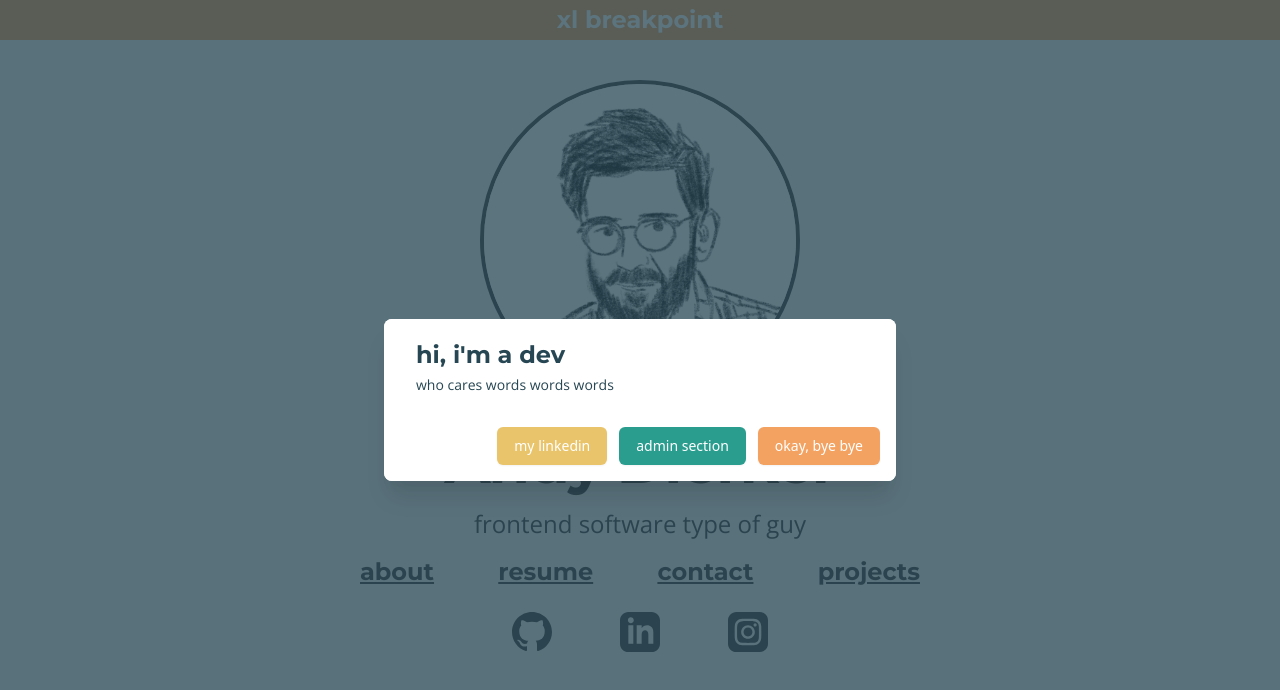
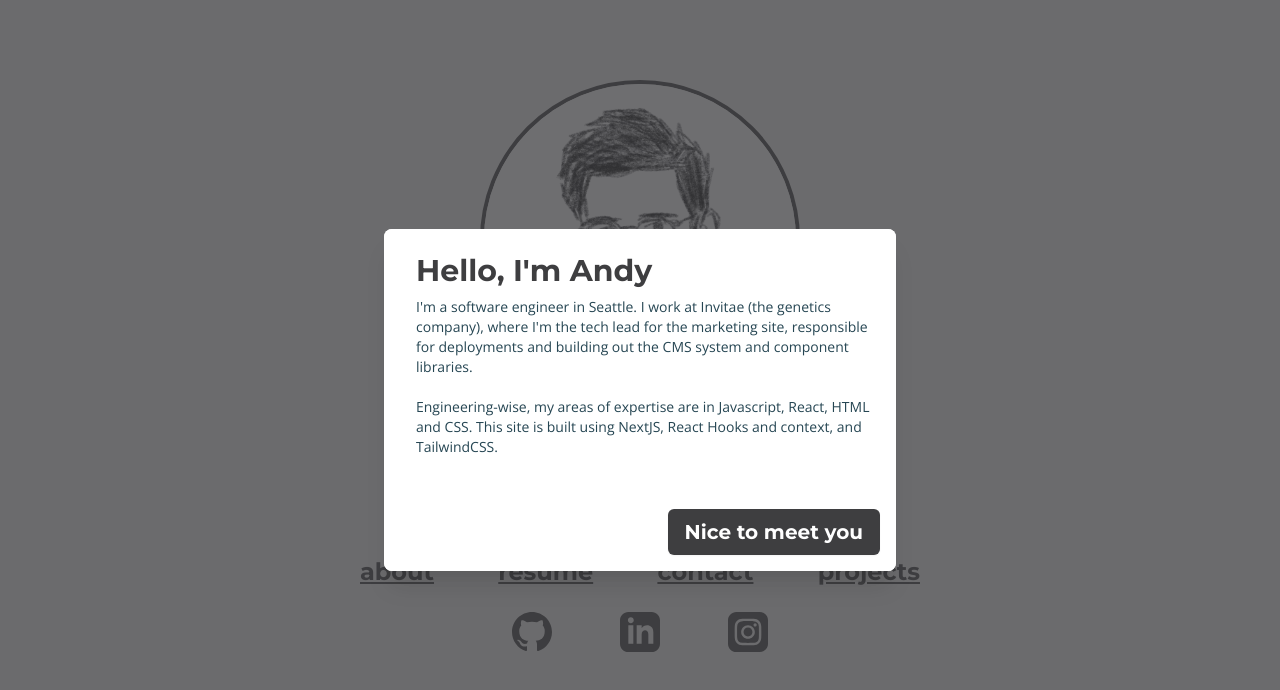
Before and after one commit to adierker/andydierkerdotcom-experimental, a Next.js app: page / in a window 1280 px wide. Both pictures are taken after a click on the button "about". Shown: the top 690 px of the page. Built offline with nearby package versions, Linux system fonts and the light colour scheme.

Commit message:
add modal to component mapping... needs major improvement but the idea is there

```diff
--- a/src/components/Button/Button.tsx
+++ b/src/components/Button/Button.tsx
@@ -12,9 +12,9 @@
   border: 'rounded-md border border-transparent shadow-sm',
   focus: 'focus:outline-none focus:ring-2 focus:ring-offset-2 focus:ring-drkr-green',
   padding: 'px-4 py-2',
-  typography: 'text-xl font-medium',
-  colors: 'bg-drkr-green text-drkr-white',
-  hover: 'hover:bg-opacity-75',
+  typography: 'text-xl headline-spaced',
+  colors: 'bg-drkr-black text-drkr-white',
+  hover: 'hover:bg-opacity-80',
 }
 
 const defaultStyles = Object.values(defaults).join(' ')
--- a/src/components/Modal/Modal.tsx
+++ b/src/components/Modal/Modal.tsx
@@ -2,13 +2,59 @@
 import {Dialog, Transition} from '@headlessui/react'
 
 import {ModalTypes} from 'components/Modal/Modal.hooks'
+import {Button} from 'components/Button/Button'
+import {MODALS} from 'components/Modal/Modal.hooks'
+
 interface ModalProps {
   currentModal: ModalTypes
   closeModal: () => any
 }
 
+interface ModalContentProps {
+  title: string
+  texts: string[]
+  buttons: typeof Button[] | null
+}
+
 const Modal = ({currentModal, closeModal}: ModalProps) => {
   const modalRef = useRef(null)
+
+  const MODAL_TO_CONTENT_MAPPING = {
+    [MODALS.ABOUT]: {
+      title: "Hello, I'm Andy",
+      texts: [
+        "I'm a software engineer in Seattle. I work at Invitae (the genetics company), where I'm the tech lead for the marketing site, responsible for deployments and building out the CMS system and component libraries.",
+        "Engineering-wise, my areas of expertise are in Javascript, React, HTML and CSS. This site is built using NextJS, React Hooks and context, and TailwindCSS."
+      ],
+      buttons: [
+        <Button onClick={closeModal} text="Nice to meet you"/>
+      ]
+    },
+    [MODALS.CONTACT]: {
+      title: "Contact",
+      texts: [
+        "E-mail is the best way to reach me. Shoot me a message at:",
+        "dierker[at]gmail[dot]com"
+      ],
+      buttons: [
+        <Button onClick={closeModal} text="Sounds good, thanks"/>
+      ]
+    },
+    [MODALS.PROJECTS]: {
+      title: "My projects",
+      texts: [
+        "I like to cook and take photos.",
+        "The recipes below are mostly just a place for my wife and I to keep the recipes we like. If you try to edit any of the recipes, it will ask you for a password... I don't want you messing my stuff up! Most of these are slight variations of recipes I found online, so some of them may look familiar to you already.",
+        "I take a lot of photos too, but I'm kinda shy about sharing them online. You can check out my Instagram for a lot more of my photos, but I'll post a few photos that I like in my photos section."
+      ],
+      buttons: [
+        <Button onClick={closeModal} text="Recipes"/>,
+        <Button onClick={closeModal} text="Photos"/>
+      ]
+    }
+  }
+
+  const modalContent = MODAL_TO_CONTENT_MAPPING[currentModal]
 
   return (
     <Transition.Root show={!!currentModal} as={Fragment}>
@@ -33,9 +79,8 @@
             leaveFrom="opacity-100"
             leaveTo="opacity-0"
           >
-            <Dialog.Overlay className="fixed inset-0 bg-drkr-dark-green bg-opacity-75 transition-opacity" />
+            <Dialog.Overlay className="fixed inset-0 bg-drkr-black bg-opacity-75 transition-opacity" />
           </Transition.Child>
-
           {/* This element is to trick the browser into centering the modal contents. */}
           <span className="hidden sm:inline-block sm:align-middle sm:h-screen" aria-hidden="true">
             &#8203;
@@ -52,38 +97,24 @@
             <div className="inline-block align-bottom bg-drkr-white rounded-lg text-left overflow-hidden shadow-xl transform transition-all sm:my-8 sm:align-middle sm:max-w-lg sm:w-full">
               <div className="bg-drkr-white p-4">
                 <div className="mt-3 sm:mt-0 sm:ml-4 sm:text-left">
-                  <Dialog.Title as="h3" className="text-2xl leading-6 headline-spaced text-drkr-dark-green mt-2">
-                    hi, i'm a dev
+                  <Dialog.Title as="h3" className="text-3xl headline-spaced text-drkr-black mt-2">
+                    {modalContent.title}
                   </Dialog.Title>
                   <div className="mt-2">
-                    <p className="text-sm text-drkr-dark-green body">
-                      who cares words words words
-                    </p>
+                    {modalContent.texts.map(text => {
+                      return (
+                        <p className="text-sm text-drkr-dark-green body mb-5">
+                          {text}
+                        </p>
+                      )
+                    })}
                   </div>
                 </div>
               </div>
               <div className="bg-drkr-white p-4 sm:flex sm:flex-row justify-end">
-                <button
-                  type="button"
-                  className="w-full inline-flex justify-center rounded-md border border-transparent shadow-sm px-4 py-2 bg-drkr-yellow text-base font-medium text-drkr-white hover:bg-opacity-75 focus:outline-none focus:ring-2 focus:ring-offset-2 focus:ring-drkr-yellow sm:ml-3 sm:w-auto sm:text-sm"
-                  onClick={closeModal}
-                >
-                  my linkedin
-                </button>
-                <button
-                  type="button"
-                  className="mt-3 w-full inline-flex justify-center rounded-md border border-transparent shadow-sm px-4 py-2 bg-drkr-green text-base font-medium text-drkr-white hover:bg-opacity-75 focus:outline-none focus:ring-2 focus:ring-offset-2 focus:ring-drkr-green sm:mt-0 sm:ml-3 sm:w-auto sm:text-sm"
-                  onClick={closeModal}
-                >
-                  admin section
-                </button>
-                <button
-                  type="button"
-                  className="mt-3 w-full inline-flex justify-center rounded-md border border-transparent shadow-sm px-4 py-2 bg-drkr-orange text-base font-medium text-drkr-white hover:bg-opacity-75 focus:outline-none focus:ring-2 focus:ring-offset-2 focus:ring-drkr-orange sm:mt-0 sm:ml-3 sm:w-auto sm:text-sm"
-                  onClick={closeModal}
-                >
-                  okay, bye bye
-                </button>
+                {modalContent.buttons.map(button => {
+                  return button
+                })}
               </div>
             </div>
           </Transition.Child>
--- a/src/pages/index.tsx
+++ b/src/pages/index.tsx
@@ -15,7 +15,7 @@
         <link rel="icon" href="/favicon.ico" />
       </Head>
 
-      <BreakpointHelper/>
+      {/* <BreakpointHelper/> */}
 
       <main className="flex flex-col flex-1 items-center justify-start w-full px-10 xs:px-20 text-drkr-black">
         <div className="max-w-xxs xs:max-w-xs mt-10 sm:mt-20">
@@ -26,19 +26,19 @@
           <h2 className="text-2xl xs:text-2xl body mt-2 xs:mt-4">frontend software type of guy</h2>
         </div>
         <div className="flex flex-col sm:flex-row justify-between w-full md:w-3/4 lg:w-1/2 mt-4 headline-spaced text-2xl underline">
-          <button className="text-center" onClick={() => openModal(MODALS.ABOUT)}>about</button>
-          <button className="text-center mt-2 sm:mt-0" >resume</button>
-          <button className="text-center mt-2 sm:mt-0" onClick={() => openModal(MODALS.CONTACT)}>contact</button>
-          <button className="text-center mt-2 sm:mt-0" onClick={() => openModal(MODALS.PROJECTS)}>projects</button>
+          <button className="text-center hover:opacity-80" onClick={() => openModal(MODALS.ABOUT)}>about</button>
+          <button className="text-center mt-2 sm:mt-0 hover:opacity-80" >resume</button>
+          <button className="text-center mt-2 sm:mt-0 hover:opacity-80" onClick={() => openModal(MODALS.CONTACT)}>contact</button>
+          <button className="text-center mt-2 sm:mt-0 hover:opacity-80" onClick={() => openModal(MODALS.PROJECTS)}>projects</button>
         </div>
         <div className="flex flex-row justify-between w-3/4 sm:w-1/2 min-w-max max-w-xxs mt-8 sm:mt-6">
-          <Github className="h-10 w-10 flex-1" url="https://github.com/adierker"/>
-          <LinkedIn className="h-10 w-10 flex-1" url="https://www.linkedin.com/in/dierker/"/>
-          <Instagram className="h-10 w-10 flex-1" url="https://www.instagram.com/dierker/"/>
+          <Github className="h-10 w-10 flex-1 hover:opacity-80" url="https://github.com/adierker"/>
+          <LinkedIn className="h-10 w-10 flex-1 hover:opacity-80" url="https://www.linkedin.com/in/dierker/"/>
+          <Instagram className="h-10 w-10 flex-1 hover:opacity-80" url="https://www.instagram.com/dierker/"/>
         </div>
       </main>
 
-      <Modal currentModal={currentModal} closeModal={closeModal}/>
+      {!!currentModal && <Modal currentModal={currentModal} closeModal={closeModal}/>}
     </div>
   )
 }
```
